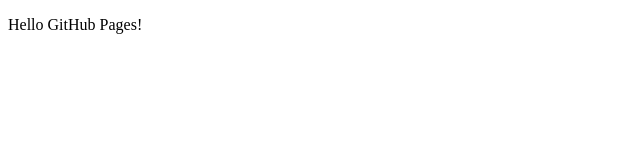
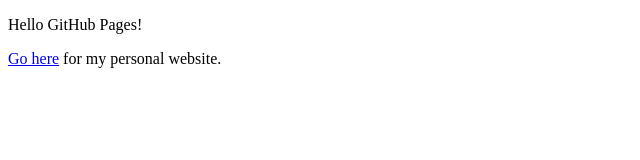
Before and after one commit to jukkan/jukkan.github.io, a plain HTML site: page index.html in a window 1280 px wide. Shown: the whole page, without its empty margins (0-640 px from the left). Drawn offline with Linux system fonts and the light colour scheme.

Commit message:
Update index.html

```diff
--- a/index.html
+++ b/index.html
@@ -15,5 +15,6 @@
             <p class="browsehappy">You are using an <strong>outdated</strong> browser. Please <a href="#">upgrade your browser</a> to improve your experience.</p>
         <![endif]-->
         <p>Hello GitHub Pages!</p>
+        <p><a href="https://jukkaniiranen.com/">Go here</a> for my personal website.</p>
     </body>
 </html>
```
